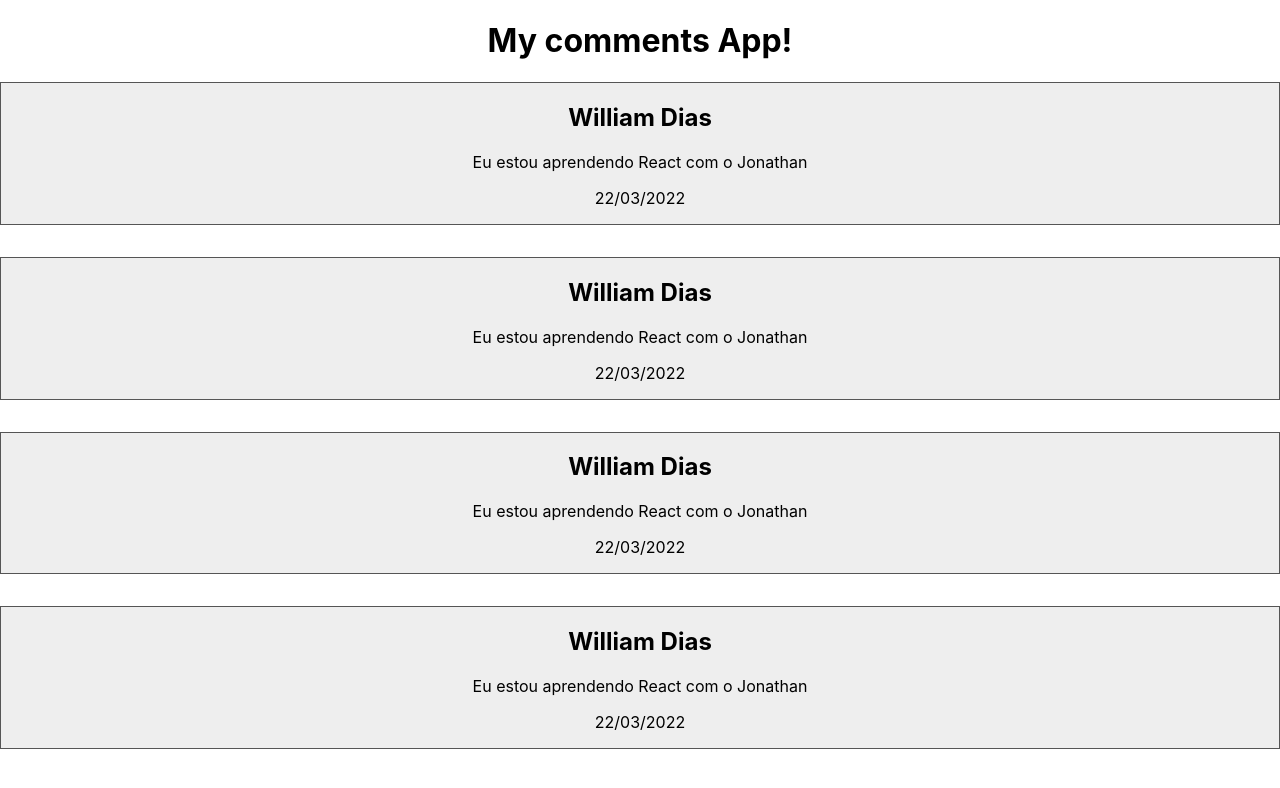
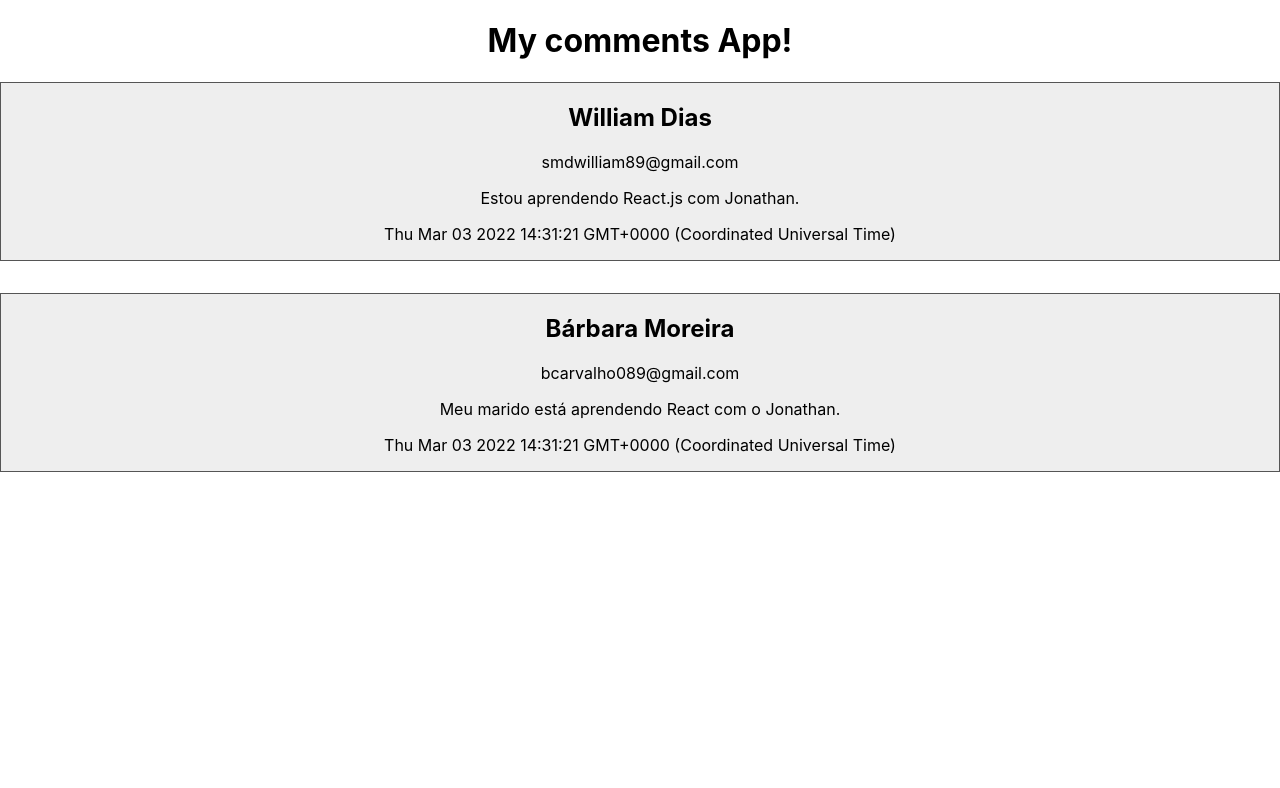
Before and after one commit to williampgdias/ReactJS-beginner, a React (Create React App) app: page / in a window 1280 px wide. Shown: the top 788 px of the page. Built offline with nearby package versions, Linux system fonts and the light colour scheme.

Commit message:
Passando propriedades para o Comment component

```diff
--- a/src/App.js
+++ b/src/App.js
@@ -5,10 +5,19 @@ function App() {
   return (
     <div className="App">
       <h1>My comments App!</h1>
-      <Comment />
-      <Comment />
-      <Comment />
-      <Comment />
+      <Comment
+        name="William Dias"
+        email="smdwilliam89@gmail.com"
+        date={new Date()}
+        message="Estou aprendendo React.js com Jonathan."
+      />
+      <Comment
+        name="Bárbara Moreira"
+        email="bcarvalho089@gmail.com"
+        date={new Date()}
+        message="Meu marido está aprendendo React com o Jonathan."
+      />
+
     </div>
   );
 }
--- a/src/components/Comment.jsx
+++ b/src/components/Comment.jsx
@@ -1,11 +1,15 @@
 import "./Comment.css";
 
-const Comment = () => {
+const Comment = (props) => {
+    const {name, email, message, date} = props;
+
+    console.log(props);
     return (
         <div className="comment">
-            <h2>William Dias</h2>
-            <p>Eu estou aprendendo React com o Jonathan</p>
-            <p>22/03/2022</p>
+            <h2>{ name }</h2>
+            <p>{ email }</p>
+            <p>{ message }</p>
+            <p>{ date.toString() }</p>
         </div>
     )
 }
```
